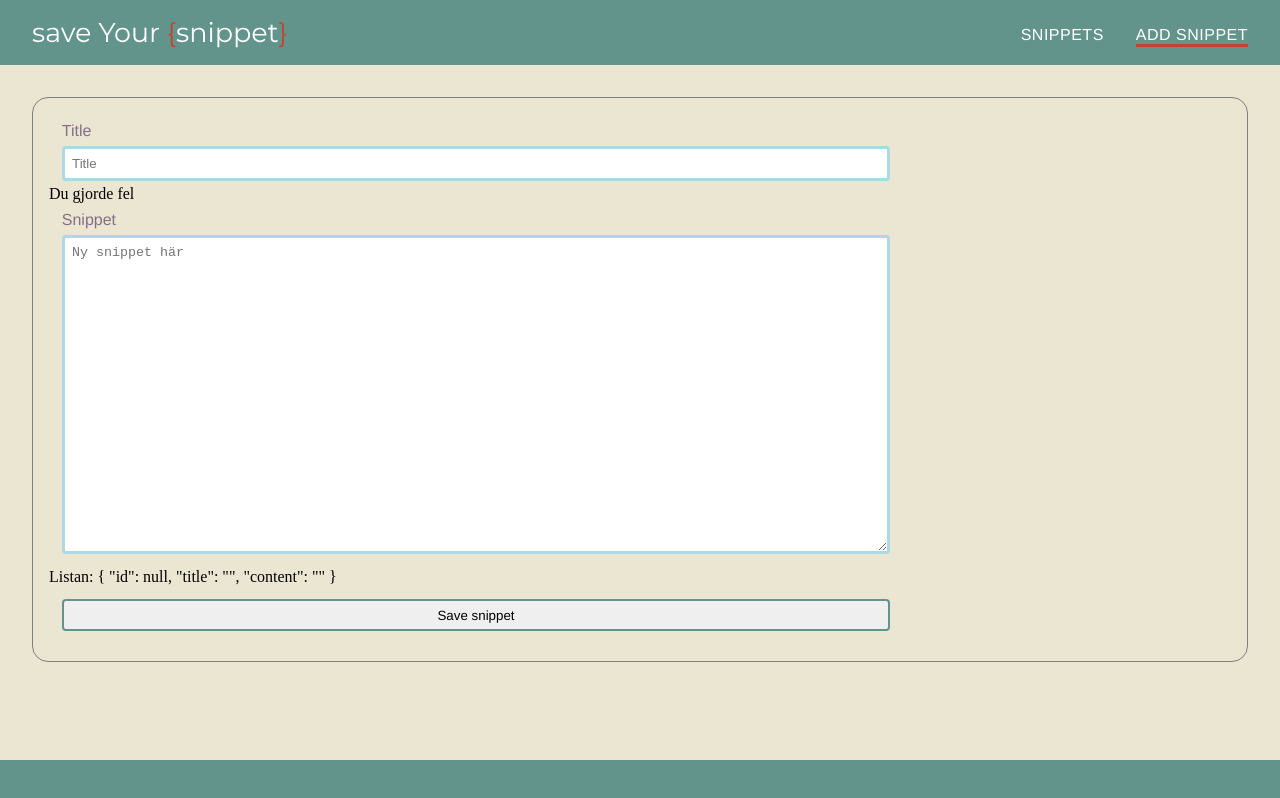
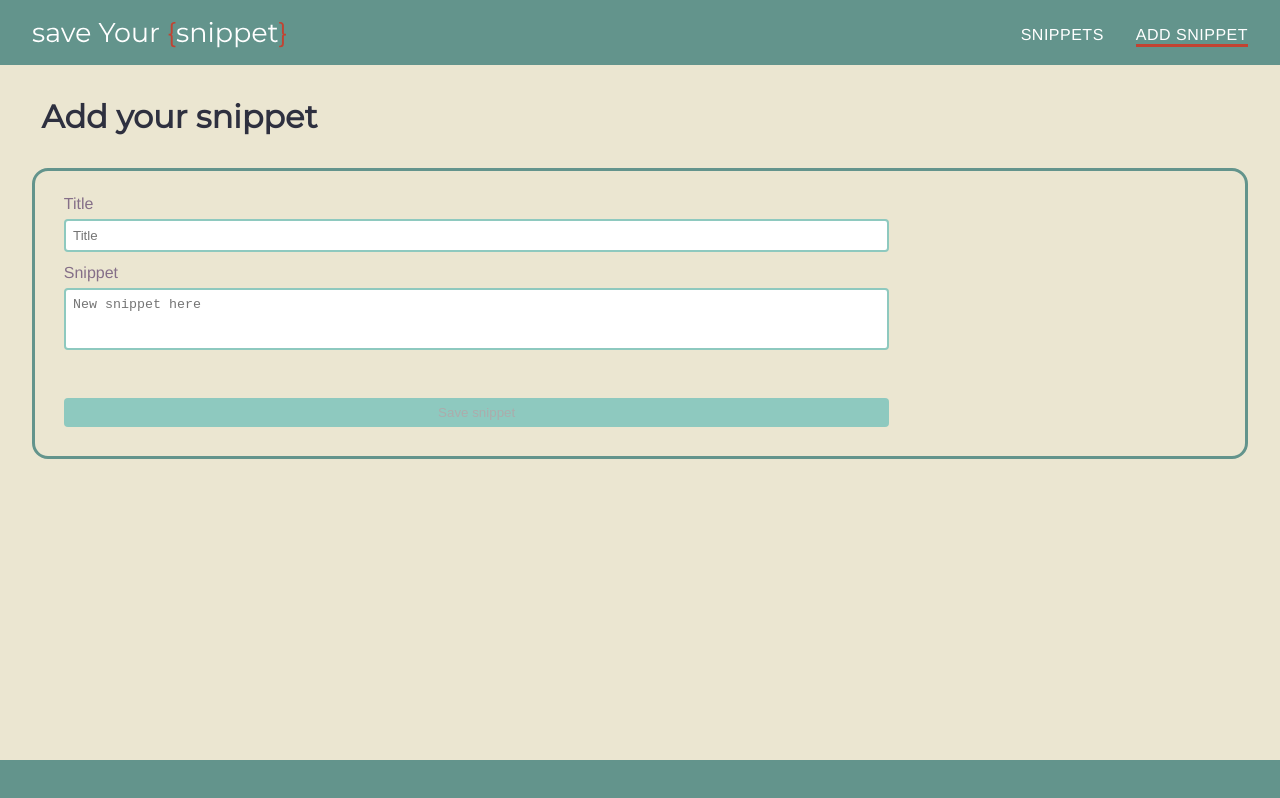
Before and after one commit to LadyLockheed/lab3VueSnippets, a Vue app: page / in a window 1280 px wide. Both pictures are taken after a click on the button "ADD SNIPPET". Built offline with nearby package versions, Linux system fonts and the light colour scheme; a web font is replaced by a local one.

Commit message:
fixade problemet med post, fixat validering i addsnippet

```diff
--- a/src/components/Snippets.vue
+++ b/src/components/Snippets.vue
@@ -23,6 +23,7 @@
                     <h3 class="title">{{snippet.title}}</h3>
                     <p class="content">{{snippet.content}}</p>
                     <p>Uploaded: {{snippet.upload_dt}}</p>
+                    <p>Id: {{snippet.id}}</p>
 
                     <template v-if="displayBest || displayLatest">
                         <p>Score: {{snippet.score}}</p>
@@ -136,14 +137,19 @@ export default {
         },//slut funktion getSnippets
 
        async postSnippet(snippetId, choice){
+            console.log("Id:", snippetId);
+            let object={snippetId, choice}
+            console.log("OBject:", object);
 
-            console.log("ID: ",snippetId);
+
+            console.log("ID är typ: ",typeof(snippetId)  );
             console.log("Choice:",choice);
             this.isLoading=true;
             this.errorMessage="";
 
             try {
-                let response=await axios.post(this.baseUrl,{[choice]:"",id:[snippetId]});
+                // let response=await axios.post(this.baseUrl,{[choice]:"",id:[snippetId]});
+                  let response=await axios.post(this.baseUrl,{[choice]:"",id:snippetId});
 
                     console.log("Api data POST: ",response.data);
 
--- a/src/components/addSnippet.vue
+++ b/src/components/addSnippet.vue
@@ -5,27 +5,30 @@
 <!-- TODO Kanske validera hela formuläret på en gång istället genom att klicka på knappen -->
 <!-- TODO ändra muspekaren -->
     <div class="addSnippet">
-    <h2>{{errorMessage}}</h2>
 
-     <div class="form">
-        <label for="title">Title</label>
-        <!-- <input type="text" id="title" placeholder="Title" v-model="newSnippet.title" :class="titleClass"
-			@blur.once="titleIsTouched = true"/>
-            <span v-if="titleIsTouched && !titleIsValid" class="error"> {{ titleErrorMessage }} </span> -->
+        <h1 v-if="!isLoading">{{headline}}</h1>
+        <h1 v-if="isLoading">{{loadingMessage}}</h1>
+        <h2>{{errorMessage}}</h2>
 
-            <input type="text" id="title" placeholder="Title" v-model="newSnippet.title"
-			@blur.once="titleIsTouched = true"/>
+        <div class="form">
+            <!-- Title -->
+            <label for="title">Title</label>
+            <input type="text" id="title" placeholder="Title" v-model="newSnippet.title" @blur.once="titleIsTouched=true" />
 
+            <p class="invalidTitle" v-if="!titleIsValid && titleIsTouched">{{invalidMsg}}</p>
 
-            <p class="valid">{{validmessage}}</p>
+            <!-- Content -->
+            <label for="content">Snippet</label>
+            <textarea rows="3" placeholder="New snippet here" id="content" v-model="newSnippet.content" @blur.once="contentIsTouched=true"></textarea>
 
+            <p class="invalidContent" v-if="!contentIsValid && contentIsTouched">{{invalidMsg}}</p>
 
+            <!-- Submit -->
+            <button @click="addNewSnippet" :disabled="!contentIsValid || !titleIsValid || isLoading">Save snippet</button>
+             <!-- <p>Listan: {{newSnippet}}</p> -->
 
-        <label for="snippet">Snippet</label>
-        <textarea rows="20" placeholder="Ny snippet här" id="snippet" v-model="newSnippet.content"></textarea>
-        Listan: {{newSnippet}}
-        <button @click="addNewSnippet">Save snippet</button>
-     </div>
+             <h2 v-if="isAdded">New snippet added!</h2>
+        </div>
 
 
 
@@ -42,8 +45,14 @@ export default {
        newSnippet:{id:null, title:"", content:""},
        baseUrl:"https://www.forverkliga.se/JavaScript/api/api-snippets.php",
        titleIsTouched: false,
+       contentIsTouched:false,
        errorMessage:"",
-       validmessage:"Du gjorde fel"
+       invalidMsg:"Dont forget to write something here",
+       headline:"Add your snippet",
+       isLoading:false,
+       isAdded:false,
+       loadingMessage:"Loading..."
+
 
 
 
@@ -51,6 +60,8 @@ export default {
     methods:{
 
        async addNewSnippet(){
+           this.isAdded="";
+           this.isLoading=true;
 
            //TODO validering. Använd computed properties för att kolla om flera validreringsgrejer är ok, returnera true eller false till submitknappen.
 
@@ -62,11 +73,14 @@ export default {
                      {add:"", title:NewTitle, content:NewContent});
 
                     console.log("Från api: ", response.data);
-                    console.log("Detta är i axios");
+
+                    this.isAdded=true;
+                    this.isLoading=false;
             }
             catch (error){
                 this.errorMessage=error
                 console.log("Nåt är fel: ", error);
+                this.isLoading=false;
 
             }
 
@@ -79,10 +93,13 @@ export default {
 
     },//slut methods
     computed:{
-        // titleIsValid() {
-		// 	return this.newSnippet.title.length >= 1;
+        titleIsValid() {
+			return this.newSnippet.title.length >= 1;
 
-		// },
+        },
+        contentIsValid(){
+            return this.newSnippet.content.length >= 1;
+        }
 		// titleClass() {
 		// 	if( !this.titleIsTouched ) return '';
 		// 	return this.titleIsValid ? 'valid' : 'invalid';
@@ -99,61 +116,92 @@ export default {
 }//slut export default
 </script>
 <style scoped>
-
+@import url('https://fonts.googleapis.com/css?family=Montserrat&display=swap');
 
 .addSnippet{
    padding:1em;
 
 }
+h1{
+    margin:0.5em 1em 1em 0.8em;
+    color:#2e303f;
+    font-family: "Montserrat";
+}
 .form{
-    display:grid;
 
-    border: 1px solid gray;
+    border: 3px solid #63948c;
 	border-radius: 1em;
     padding:1em;
     margin:1em;
+    font-family: Helvetica, monospace;
+
+}
+.form > h2{
+ margin-left:0.5em;
+  color:#2e303f;
 
 }
 .form>input{
     margin:0em 1em 0.3em 1em;
     padding:0.5em;
     border-radius:0.3em;
-    border:3px solid lightblue;
-    width:70%
-
+    border:2px solid #8ec9bf;
+    width:70%;
+    display:inline-block;
 }
 .form >textarea{
-    margin:0em 1em 1em 1em;
+    margin:0em 1em 0.3em 1em;
+    resize: none;
     padding:0.5em;
-    display:block;
-     border-radius:0.3em;
-     border:3px solid lightblue;
-      width:70%
+    display:inline-block;
+    border-radius:0.3em;
+    border:2px solid #8ec9bf;
+    width:70%
 }
 .form>label{
     margin:0.5em 0em 0.4em 0.8em;
     color:rgb(133, 111, 136);
-    font-family: Helvetica, monospace;
+    /* font-family: Helvetica, monospace; */
+    display:block;
 
 }
-input.valid { border-color: green; }
-input.invalid { border-color: red; }
-.error {
-	color: red;
-	font-size: 90%;
+.invalidTitle{
+    display:inline-block;
+    border:2px solid #c24332;
+    padding:0.3em;
+    /* font-family: Helvetica, monospace; */
+
 }
+.invalidContent{
+    display:inline-block;
+    border:2px solid #c24332;
+    padding:0.3em;
+    /* font-family: Helvetica, monospace; */
+
+
+}
+
+
 button{
     padding:0.5em;
-    font-family: Helvetica, monospace;
+    /* font-family: Helvetica, monospace; */
     margin:1em;
+    margin-top:3em;
     width:70%;
     border-radius:0.3em;
-    border:2px solid #63948c;
+    border:none;
+    background-color:#63948c;
+    color:white;
 
 }
-.valid{
-    display:inline-block;
+button:hover{
+    cursor:pointer;
 }
+button:disabled{
+    background-color: #8ec9bf;
+    color:rgb(172, 172, 172);
+}
+
 @media (max-width: 600px)  {
     button{
         color:hotpink;
```
